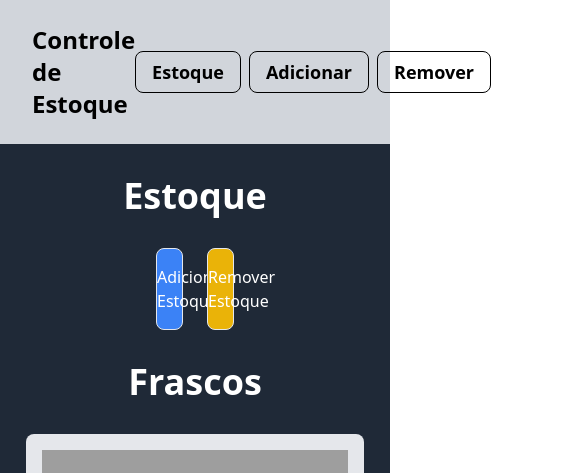
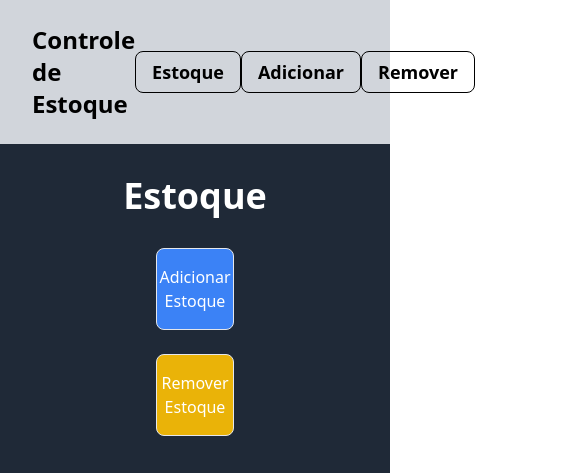
Before and after one commit to ThiSiniero/controleEstoque, a React (Vite) app: page / in a window 390 px wide. Shown: the top 473 px of the page, 585 px wide, since content can reach past the window. Built offline with nearby package versions, Linux system fonts and the light colour scheme; grey boxes are pictures that could not be loaded.

Commit message:
making the site responsive

```diff
--- a/src/components/Navbar.jsx
+++ b/src/components/Navbar.jsx
@@ -5,7 +5,7 @@ const Navbar = () => {
     return (
         <nav className="flex items-center justify-between bg-gray-300 px-8 py-6">
             <div className="font-bold text-2xl">Controle de Estoque</div>
-            <ul className="flex gap-2 list-none m-0 p-0 pr-32">
+            <ul className="flex md:gap-2 list-none m-0 p-0 md:pr-32">
                 <li>
                     <Link to="/" className="text-lg font-bold border border-black px-4 py-2 rounded-lg hover:text-gray-400 hover:border-gray-400">Estoque</Link>
                 </li>
--- a/src/pages/add.jsx
+++ b/src/pages/add.jsx
@@ -26,7 +26,7 @@ const AddItemPage = () => {
 
             <div className="w-[50%] mx-auto border border-gray-300 rounded py-14 px-10 bg-gray-800 text-white rounded-3xl">
 
-                <div className="grid grid-cols-6 gap-4 items-end">
+                <div className="grid grid-cols-2 md:grid-cols-6 gap-4 items-end">
                     <div className="col-span-1">
                         <label className="block"> Tipo de Item </label>
                         <select className="w-full border border-gray-300 rounded p-2 text-black" onChange={(e) => setItemType(e.target.value)}>
@@ -83,22 +83,22 @@ const AddItemPage = () => {
                 <h2 className="pt-14 text-xl text-center font-semibold">Lista de items a serem adicionados:</h2>
 
                 {itemList.length >= 1 &&
-                    <div className="grid grid-cols-4 items-center border-b pb-1 mb-4 pt-16 text-lg font-semibold">
+                    <div className="grid grid-cols-1 md:grid-cols-4 items-center border-b pb-1 mb-4 pt-16 text-lg font-semibold">
                         <p>Tipo</p>
                         <p>Item</p>
                         <p>Quantidade</p>
-                        <p className="text-end">Cancelar</p>
+                        <p className="md:text-end">Cancelar</p>
                     </div>
                 }
 
                 <div>
 
                     {itemList.length >= 1 && itemList.map(item => (
-                        <div key={item.id} className="grid grid-cols-4 items-center border-b py-1 text-lg">
+                        <div key={item.id} className="grid grid-cols-1 md:grid-cols-4 items-center border-b py-1 text-lg">
                             <span>{item.type}</span>
                             <span>{item.name}</span>
                             <span>{item.quantity} unidades</span>
-                            <button className="text-sm text-red-500 hover:text-red-200 pl-14 text-end" onClick={() => rmItem(item.id)}>Remover</button>
+                            <button className="text-sm text-red-500 hover:text-red-200 text-start md:text-end" onClick={() => rmItem(item.id)}>Remover</button>
                         </div>
                     ))}
 
--- a/src/pages/home.jsx
+++ b/src/pages/home.jsx
@@ -30,7 +30,7 @@ const Home = () => {
         <div className='text-center bg-gray-800 text-white min-h-screen'>
             <p className='text-4xl mb-8 pt-8 font-semibold'>Estoque</p>
 
-            <div className='grid grid-cols-2 gap-6 w-[20%] mx-auto items-center mb-8'>
+            <div className='grid md:grid-cols-2 gap-6 w-[20%] mx-auto items-center mb-8'>
                 <Link className='bg-blue-500 border rounded-lg py-4 hover:bg-blue-700' to="/add">Adicionar Estoque</Link>
                 <Link className='bg-yellow-500 border rounded-lg py-4 hover:bg-yellow-600' to="/rm">Remover Estoque</Link>
             </div>
```
